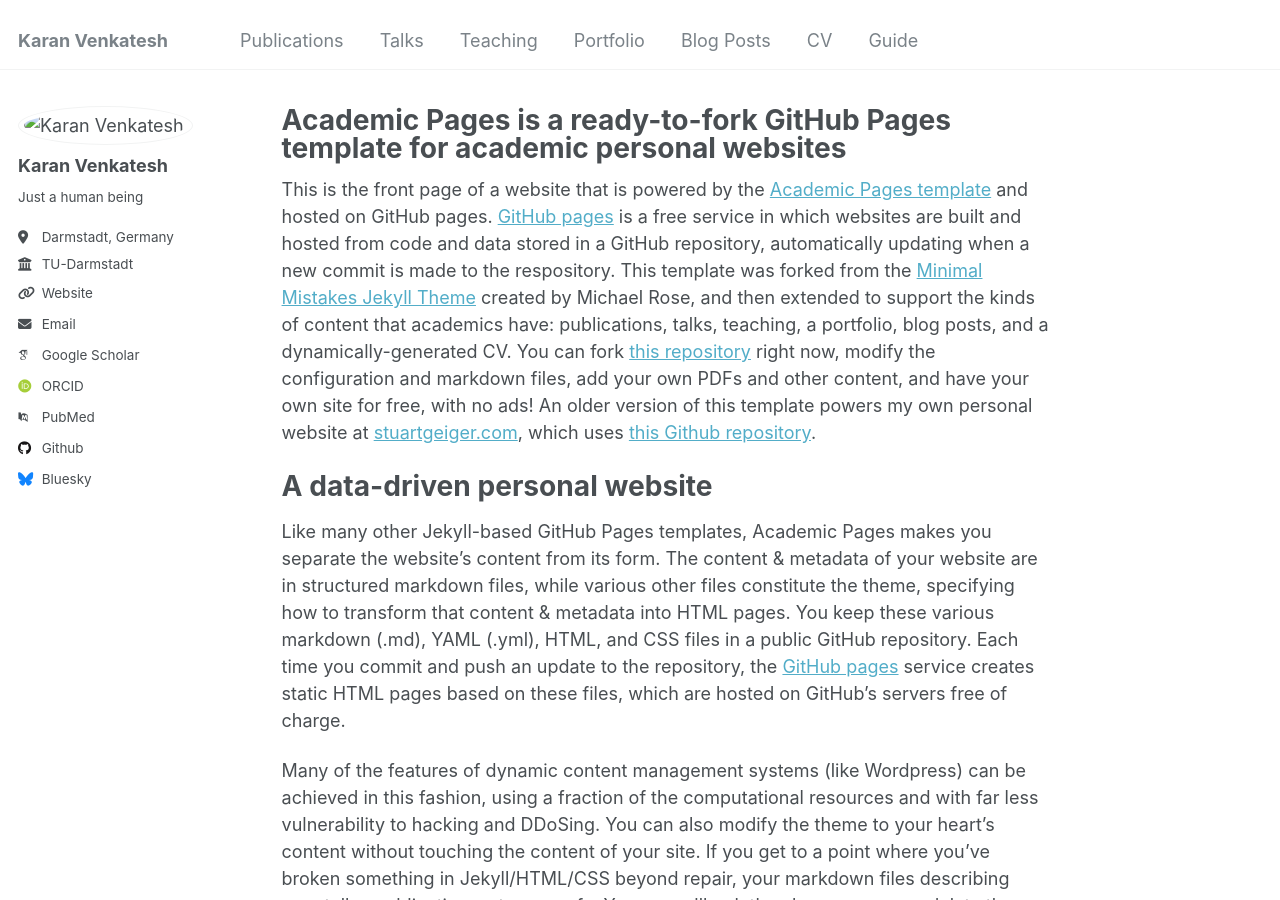
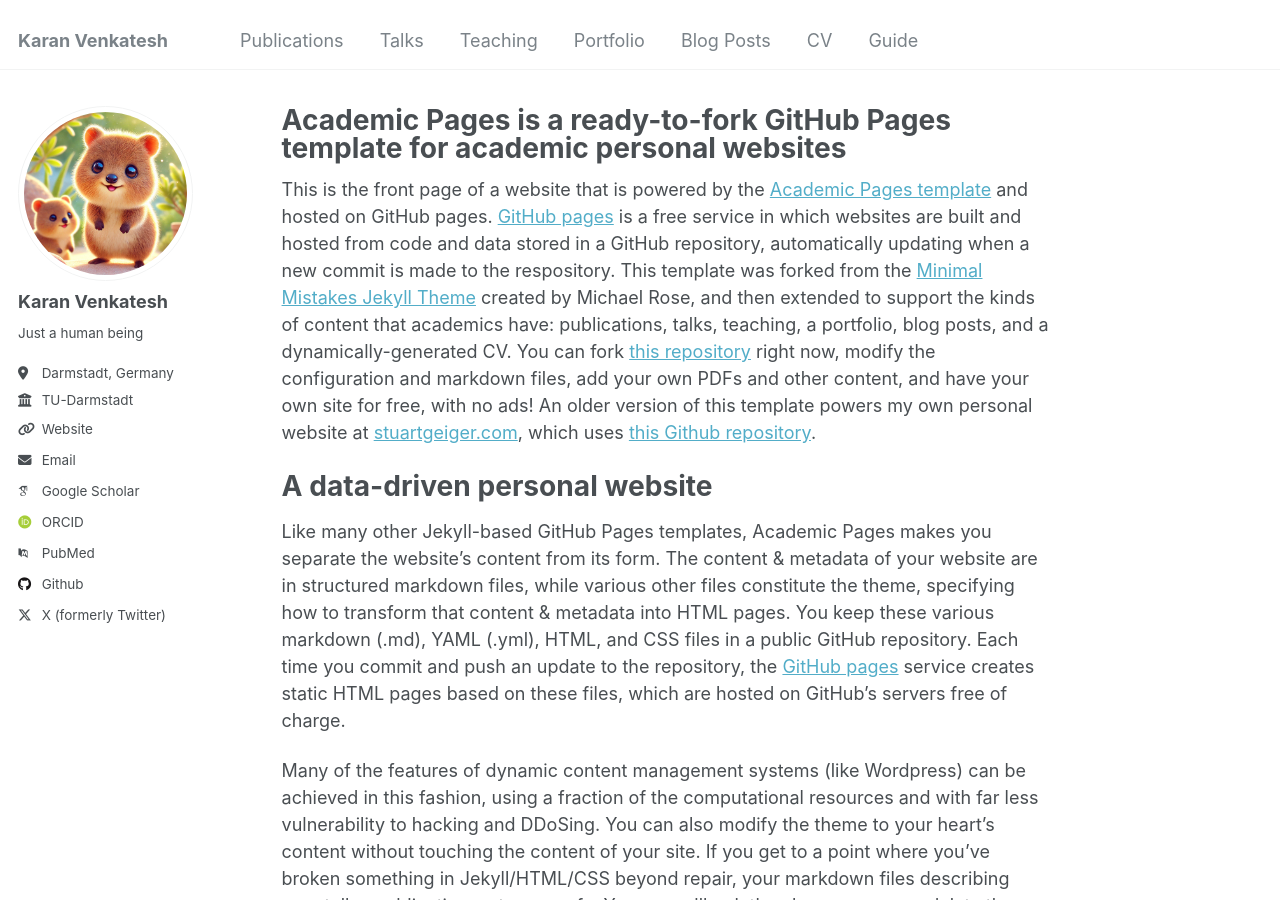
Before and after one commit to karanv99/karanv99.github.io, a Jekyll site: the page built from _pages/about.md, in a window 1280 px wide and 900 px high. Built offline with Jekyll 4.4.1, drawn with Linux system fonts in a browser that asks for light colours; some web fonts are replaced; some of the changed lines change nothing that is shown.

Commit message:
second commit

```diff
--- a/_config.yml
+++ b/_config.yml
@@ -48,7 +48,7 @@
   stackoverflow    : # User number or user number and name (i.e., use "1" or "1/jeff-atwood")
 
   # Social media
-  bluesky          : "bsky.app" # Replace this with you Bluesky username
+  bluesky          : # Replace this with you Bluesky username
   facebook         : # Username
   flickr           : # Username
   foursquare       : # Username
@@ -65,7 +65,7 @@
   steam            : # Username
   telegram         : # URL
   tumblr           : # Username
-  twitter          : # Username for X / Twitter
+  twitter          : karanv_99
   vine             : # Username
   weibo            : # Username
   wikipedia        : # Username
```
Also changed, not shown: images/mail_photo.jpg (added), 1 other file.
